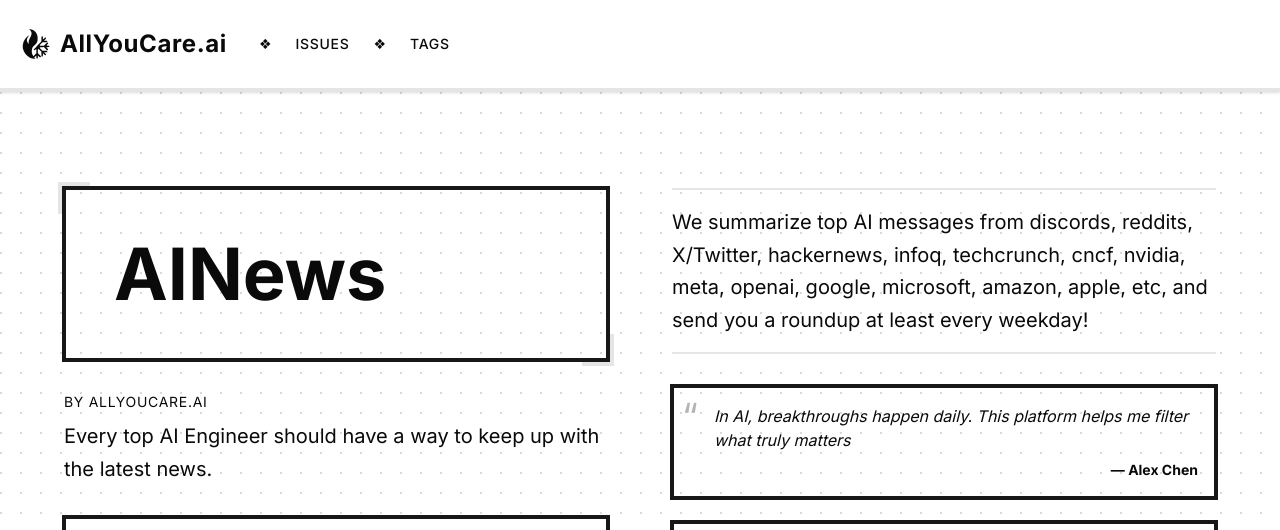
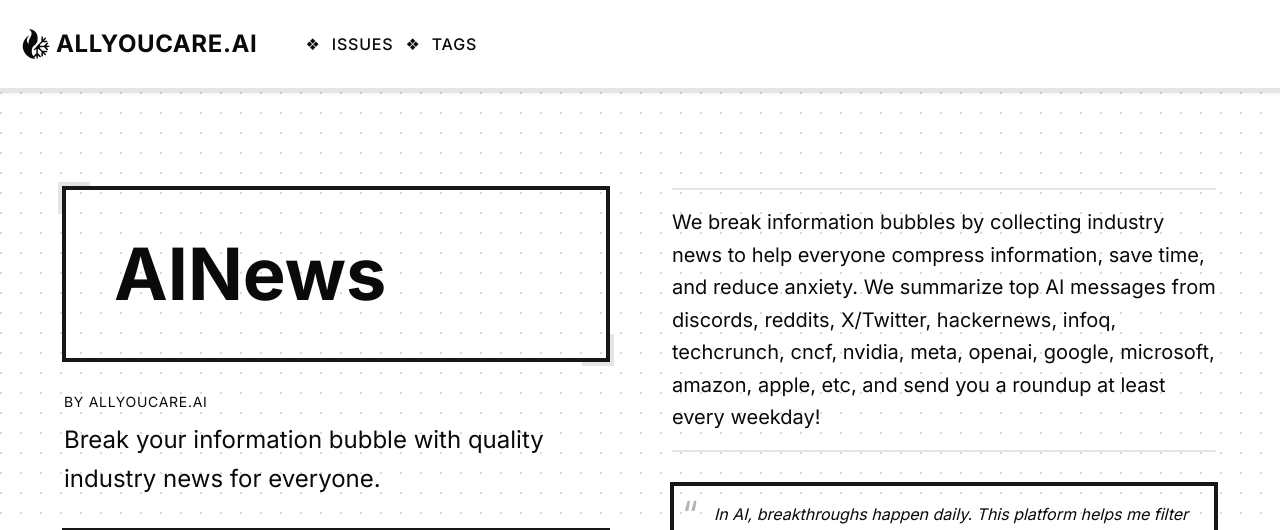
Before and after one commit to yangshiqi/all-you-care, a Next.js app: page / in a window 1280 px wide. Shown: the top 530 px of the page. Built offline with nearby package versions, Linux system fonts and the light colour scheme; no server answers; the database is empty.

Commit message:
更新 Header 和 Hero 中的文案

```diff
--- a/src/app/globals.css
+++ b/src/app/globals.css
@@ -115,6 +115,7 @@
   padding: 0.5rem 0.75rem;
   border-radius: 4px;
   display: inline-block;
+  width: 100%;
 }
 
 .prose-vintage h4 {
--- a/src/app/issues/[slug]/page.tsx
+++ b/src/app/issues/[slug]/page.tsx
@@ -87,6 +87,18 @@
   // 循环处理，直到没有更多匹配（处理嵌套情况）
   while (result !== previousResult) {
     previousResult = result;
+
+    // 0. 移除特定的标题标签（中文和英文）
+    // 移除 <h1>AI新闻简报</h1> 及其变体
+    result = result.replace(/<h1[^>]*>[\s]*AI新闻简报[\s]*<\/h1>/gi, '');
+    result = result.replace(/<h1[^>]*>[\s]*AI News Brief[\s]*<\/h1>/gi, '');
+    result = result.replace(/<h1[^>]*>[\s]*AI News Roundup[\s]*<\/h1>/gi, '');
+
+    // 移除 <h2>AI新闻分类汇总</h2> 及其变体
+    result = result.replace(/<h2[^>]*>[\s]*AI新闻分类汇总[\s]*<\/h2>/gi, '');
+    result = result.replace(/<h2[^>]*>[\s]*AI News Summary[\s]*<\/h2>/gi, '');
+    result = result.replace(/<h2[^>]*>[\s]*AI News Categories[\s]*<\/h2>/gi, '');
+    result = result.replace(/<h2[^>]*>[\s]*AI News Categorization[\s]*<\/h2>/gi, '');
 
     // 1. 移除包含 class="tags" 的容器元素（div, section, aside 等）及其所有内容
     // 匹配标签名，然后匹配到对应的结束标签
--- a/src/app/page.tsx
+++ b/src/app/page.tsx
@@ -4,19 +4,19 @@
 import { Metadata } from "next";
 
 export const metadata: Metadata = {
-  title: "AINews - Daily AI Roundup for Engineers | AI工程师每日资讯精选",
-  description: "How over 80k top AI Engineers keep up with AI news, every weekday. We summarize top AI discords, reddits, and X/Twitter. 超过8万顶尖AI工程师每个工作日获取AI新闻的方式。",
+  title: "AINews - Break Your Information Bubble | 打破信息茧房，获取行业资讯",
+  description: "打破每个人的信息茧房，收集行业内的新闻，帮助大家压缩信息、节省时间、缓解焦虑。We break information bubbles by collecting industry news to help everyone compress information, save time, and reduce anxiety.",
   openGraph: {
-    title: "AINews - Daily AI Roundup for Engineers",
-    description: "How over 80k top AI Engineers keep up with AI news, every weekday.",
+    title: "AINews - Break Your Information Bubble",
+    description: "We break information bubbles by collecting industry news to help everyone compress information, save time, and reduce anxiety.",
     type: "website",
     locale: "en_US",
     alternateLocale: "zh_CN",
   },
   twitter: {
     card: "summary_large_image",
-    title: "AINews - Daily AI Roundup for Engineers",
-    description: "How over 80k top AI Engineers keep up with AI news, every weekday.",
+    title: "AINews - Break Your Information Bubble",
+    description: "We break information bubbles by collecting industry news to help everyone compress information, save time, and reduce anxiety.",
   },
 };
 
--- a/src/components/Header.tsx
+++ b/src/components/Header.tsx
@@ -12,10 +12,10 @@
   return (
     <header className="border-b-4 border-primary bg-card shadow-sm">
       <div className="container mx-auto px-4 py-6 flex items-center justify-between">
-        <div className="flex items-center gap-8">
+        <div className="flex items-center gap-12">
           <Link
             href="/"
-            className="flex items-center gap-1 group hover:opacity-80 transition-opacity"
+            className="flex items-center gap-0 group hover:opacity-80 transition-opacity"
           >
             <svg
               width="40"
@@ -30,25 +30,25 @@
                 fill="currentColor"
               />
             </svg>
-            <span className="font-bold text-2xl tracking-wide text-primary">
+            <span className="font-bold text-2xl tracking-wide text-primary uppercase">
               AllYouCare.ai
             </span>
           </Link>
-          <nav className="hidden md:flex items-center gap-6 text-sm">
+          <nav className="hidden md:flex items-center gap-3 text-md">
             {/*<Link
               href="/subscribe"
               className="hover:text-primary font-medium uppercase tracking-wider transition-colors"
             >
               <TranslatedText>{t('nav.subscribe')}</TranslatedText>
             </Link>*/}
-            <span className="text-primary">❖</span>
+            <span className="text-primary text-md">❖</span>
             <Link
               href="/issues"
               className="hover:text-primary font-medium uppercase tracking-wider transition-colors"
             >
               <TranslatedText>{t('nav.issues')}</TranslatedText>
             </Link>
-            <span className="text-primary">❖</span>
+            <span className="text-primary text-md">❖</span>
             <Link
               href="/tags"
               className="hover:text-primary font-medium uppercase tracking-wider transition-colors"
--- a/src/components/Hero.tsx
+++ b/src/components/Hero.tsx
@@ -33,7 +33,7 @@
             <p className="text-sm text-muted-foreground mb-2 uppercase tracking-wider">
               <TranslatedText>{t('hero.byLine')}</TranslatedText>
             </p>
-            <p className="text-xl mb-8 leading-relaxed">
+            <p className="text-2xl mb-8 leading-relaxed">
               <TranslatedText>{t('hero.subtitle')}</TranslatedText>
             </p>
 
--- a/src/lib/locales/en.ts
+++ b/src/lib/locales/en.ts
@@ -1,7 +1,7 @@
 export const en = {
   translation: {
-    "siteTitle": "AINews - Daily AI Roundup for Everyone",
-    "siteDescription": "How top AI Engineers and AI enthusiasts keep up with AI news, every weekday. We summarize top AI Discords, Reddits, and X/Twitter.",
+    "siteTitle": "AINews - Break Your Information Bubble",
+    "siteDescription": "We break information bubbles by collecting industry news to help everyone compress information, save time, and reduce anxiety. We summarize top AI Discords, Reddits, and X/Twitter.",
     "nav": {
       "subscribe": "subscribe",
       "issues": "issues",
@@ -11,8 +11,8 @@
     "hero": {
       "title": "AINews",
       "byLine": "by allyoucare.ai",
-      "subtitle": "Every top AI Engineer should have a way to keep up with the latest news.",
-      "description": "We summarize top AI messages from discords, reddits, X/Twitter, hackernews, infoq, techcrunch, cncf, nvidia, meta, openai, google, microsoft, amazon, apple, etc, and send you a roundup at least every weekday!",
+      "subtitle": "Break your information bubble with quality industry news for everyone.",
+      "description": "We break information bubbles by collecting industry news to help everyone compress information, save time, and reduce anxiety. We summarize top AI messages from discords, reddits, X/Twitter, hackernews, infoq, techcrunch, cncf, nvidia, meta, openai, google, microsoft, amazon, apple, etc, and send you a roundup at least every weekday!",
       "emailPlaceholder": "your@work.email",
       "firstNamePlaceholder": "First Name",
       "lastNamePlaceholder": "Last Name",
--- a/src/lib/locales/zh_CN.ts
+++ b/src/lib/locales/zh_CN.ts
@@ -1,7 +1,7 @@
 export const zh_CN = {
   translation: {
-    "siteTitle": "AINews - AI工程师每日资讯精选",
-    "siteDescription": "顶尖AI工程师和AI爱好者每个工作日获取AI新闻的方式，我们汇总 AI Discord、Reddit、X/Twitter、HackerNews、InfoQ、TechCrunch、CNCF、NVIDIA、Meta、OpenAI、Google、Microsoft、Amazon、Apple等平台的内容，定时为您发送精选资讯！",
+    "siteTitle": "AINews - 打破信息茧房，获取行业资讯",
+    "siteDescription": "打破每个人的信息茧房，收集行业内的新闻，帮助大家压缩信息、节省时间、缓解焦虑。我们汇总 AI Discord、Reddit、X/Twitter、HackerNews、InfoQ、TechCrunch、CNCF、NVIDIA、Meta、OpenAI、Google、Microsoft、Amazon、Apple等平台的内容，定时为您发送精选资讯！",
     "nav": {
       "subscribe": "订阅",
       "issues": "往期内容",
@@ -10,13 +10,13 @@
     },
     "hero": {
       "title": "AINews",
-      "byLine": "由 allyoucare.ai 出品",
-      "subtitle": "每一个顶尖 AI 工程师都应该有的资讯获取方式",
-      "description": "汇总 AI Discord、Reddit、X/Twitter、HackerNews、InfoQ、TechCrunch、CNCF、NVIDIA、Meta、OpenAI、Google、Microsoft、Amazon、Apple等平台的内容，定时为您发送精选资讯！",
-      "emailPlaceholder": "你的工作邮箱",
+      "byLine": "by allyoucare.ai",
+      "subtitle": "“每一个顶尖 AI 工程师都应该有的资讯获取方式”",
+      "description": "我们以打破每个人的信息茧房为目标，收集行业内的新闻，帮助大家压缩信息、节省时间、缓解焦虑。汇总 AI Discord、Reddit、X/Twitter、HackerNews、InfoQ、TechCrunch、CNCF、NVIDIA、Meta、OpenAI、Google、Microsoft、Amazon、Apple等全网相关平台的内容，定时为您发送精选资讯！",
+      "emailPlaceholder": "你的邮箱",
       "firstNamePlaceholder": "名字",
       "lastNamePlaceholder": "姓氏",
-      "ctaButton": "解决我的AI信息过载",
+      "ctaButton": "解决我的 AI 信息焦虑",
       "privacyText": "我们尊重并保护您的隐私，不会将您的 email 泄露给任何第三方。",
       "testimonial1": "在AI领域，每天都有新突破。这个平台帮我快速筛选真正重要的信息",
       "testimonial1Author": "Alex Chen",
```
Also changed, not shown: 2 other files (tests, documents, lock files or other folders).
